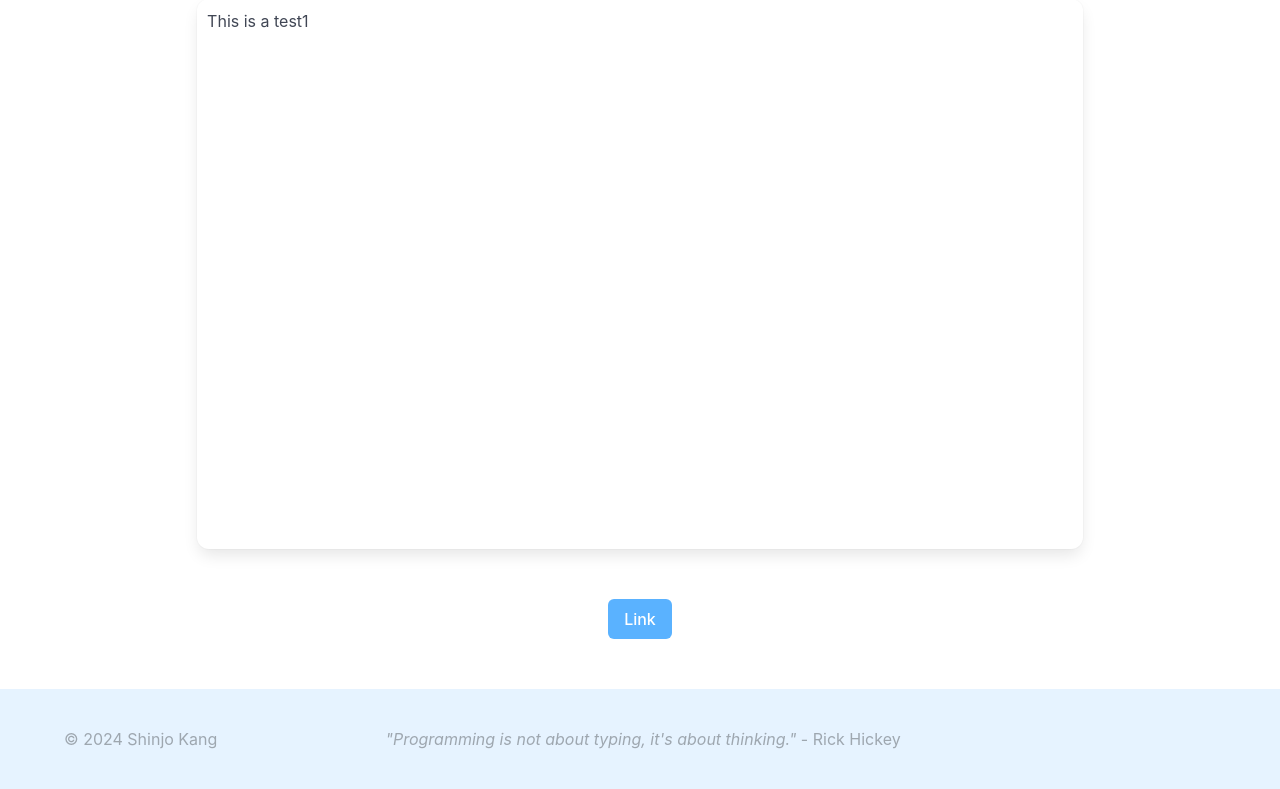
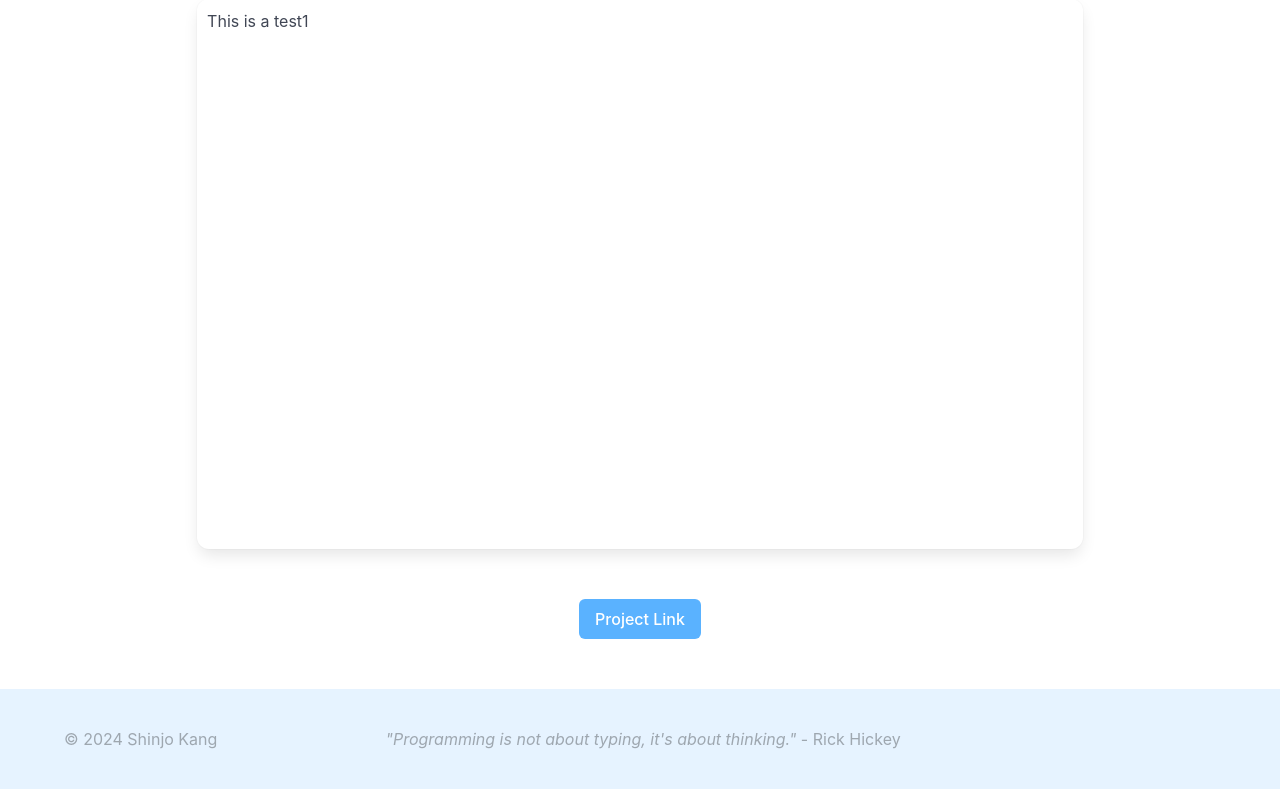
Before and after one commit to cmksj1005/personal_website, a Django app: page /projects/test in a window 1280 px wide. Shown: the part 569-1358 px from the top of the page. Run offline with Django 5.2, Linux system fonts and the light colour scheme; data comes from the database, SQL or seed files in the repository.

Commit message:
testing the connection between local and azure - Done

```diff
--- a/blog/templates/blog/project-detail.html
+++ b/blog/templates/blog/project-detail.html
@@ -62,7 +62,7 @@
         <!-- END ARTICLE -->
       </div>
       <div class="github-button-container">
-        <a class="button is-primary custom-button" href="{{ project.github }}">Link</a>
+        <a class="button is-primary custom-button" href="{{ project.github }}">Project Link</a>
       </div>
     </div>
 
```
